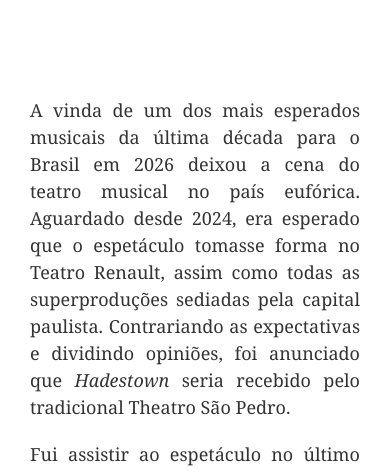
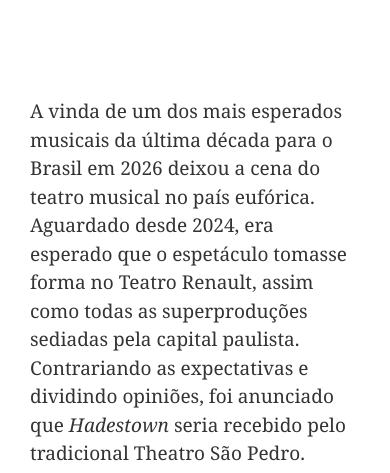
Before and after one commit to leftstrike/link_critica, a plain HTML site: page index.html in a window 390 px wide. Shown: the part 287-760 px from the top of the page. Drawn offline with Linux system fonts and the light colour scheme.

Commit message:
Update index.html

```diff
--- a/index.html
+++ b/index.html
@@ -69,7 +69,7 @@
 }
 
 .texto p {
-    text-align: justify;
+    text-align: left;
     margin-bottom: 20px;
     line-height: 1.5;
 }
@@ -143,7 +143,7 @@
     }
 
     .texto {
-        font-size: 18px;
+        font-size: 19px;
     }
 }
 
```
